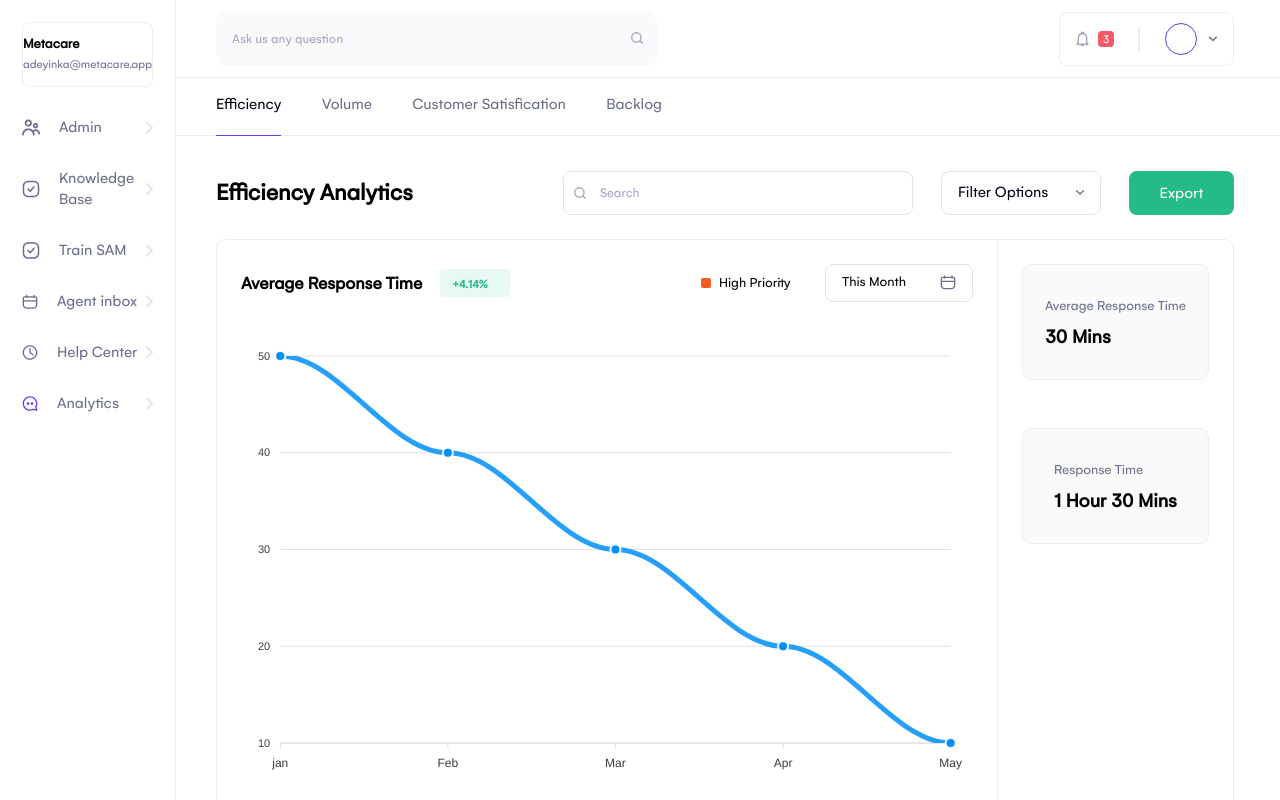
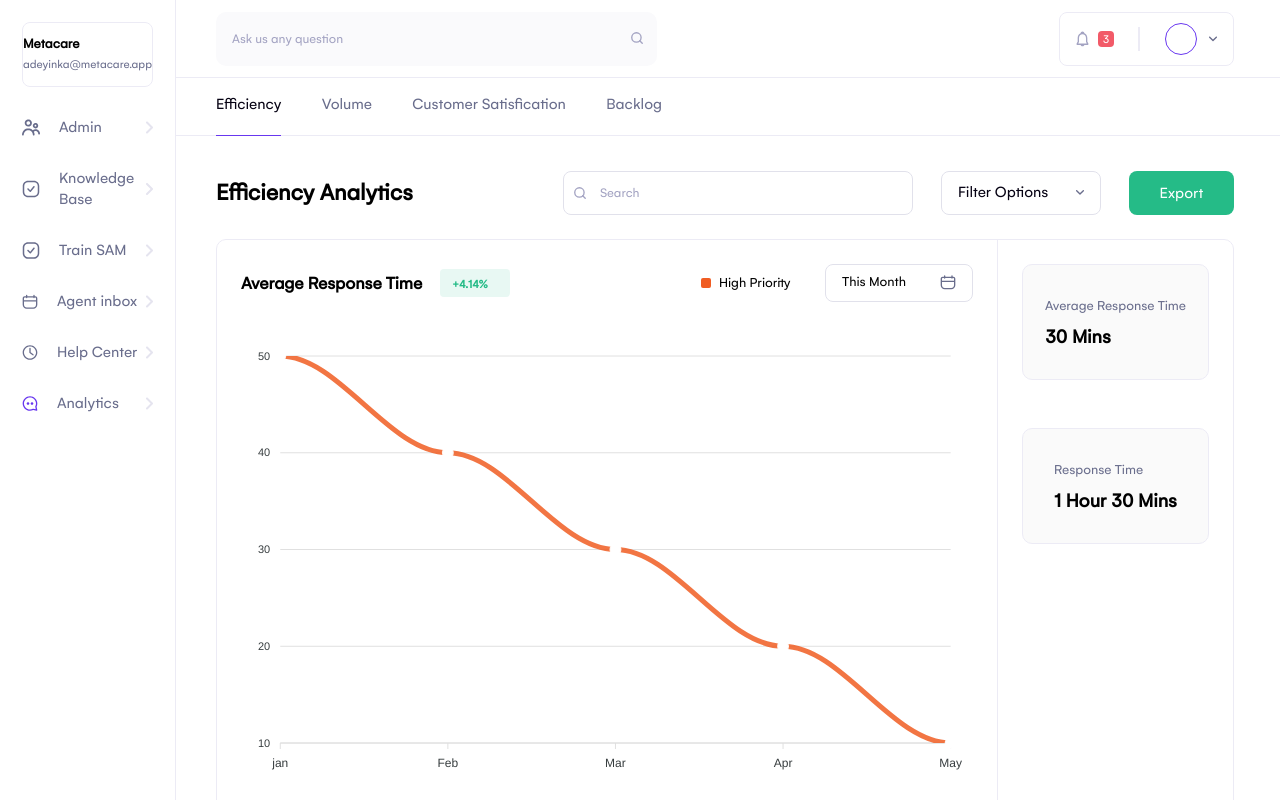
Before and after one commit to 5iveemmy/Efficiency, a React (Create React App) app: page / in a window 1280 px wide. Built offline with nearby package versions, Linux system fonts and the light colour scheme.

Commit message:
restructure PlatChart

```diff
--- a/src/components/PlatChart.js
+++ b/src/components/PlatChart.js
@@ -1,4 +1,4 @@
-import React, { Component } from "react";
+import React from "react";
 import Chart from "react-apexcharts";
 import styled from "styled-components";
 import sched from "../assets/schedule.svg";
@@ -148,38 +148,8 @@ const Time = ({ resp, time }) => {
     </TheTime>
   );
 };
-class PlatChart extends Component {
-  constructor(props) {
-    super(props);
 
-    this.state = {
-      options: {
-        chart: {
-          toolbar: {
-            show: false,
-          },
-        },
-        stroke: {
-          width: 5,
-          curve: "smooth",
-        },
-        markers: {
-          size: 5,
-        },
-        xaxis: {
-          categories: ["jan", "Feb", "Mar", "Apr", "May", "Jun", "Jul", "Aug"],
-        },
-      },
-      series: [
-        {
-          name: "series-1",
-          data: [50, 40, 30, 20, 10],
-        },
-      ],
-    };
-  }
-
-  render() {
+const PlatChart = () => {
   return (
     <ForChart>
       <ForChartWrap>
@@ -208,8 +178,40 @@ class PlatChart extends Component {
           </ChartTop>
           <ChartWrap>
             <Chart
-                options={this.state.options}
-                series={this.state.series}
+              series={[
+                {
+                  name: "series-1",
+                  data: [50, 40, 30, 20, 10],
+                },
+              ]}
+              options={{
+                chart: {
+                  toolbar: {
+                    show: false,
+                  },
+                },
+                stroke: {
+                  width: 5,
+                  curve: "smooth",
+                  colors: "#F05D23",
+                },
+                markers: {
+                  size: 5,
+                  colors: "#fff",
+                },
+                xaxis: {
+                  categories: [
+                    "jan",
+                    "Feb",
+                    "Mar",
+                    "Apr",
+                    "May",
+                    "Jun",
+                    "Jul",
+                    "Aug",
+                  ],
+                },
+              }}
               type="line"
               width="100%"
             />
@@ -222,7 +224,6 @@ class PlatChart extends Component {
       </ForChartWrap>
     </ForChart>
   );
-  }
-}
+};
 
 export default PlatChart;
--- a/src/components/Platform.js
+++ b/src/components/Platform.js
@@ -129,6 +129,9 @@ const Platform = () => {
             </PlatTopWrap>
           </PlatTop>
           <PlatChart />
+          <PlatChart />
+          <PlatChart />
+          <PlatChart />
         </PlatWrap>
       </Plat>
     </>
```
Lines whose indentation alone changed are shown as unchanged.
